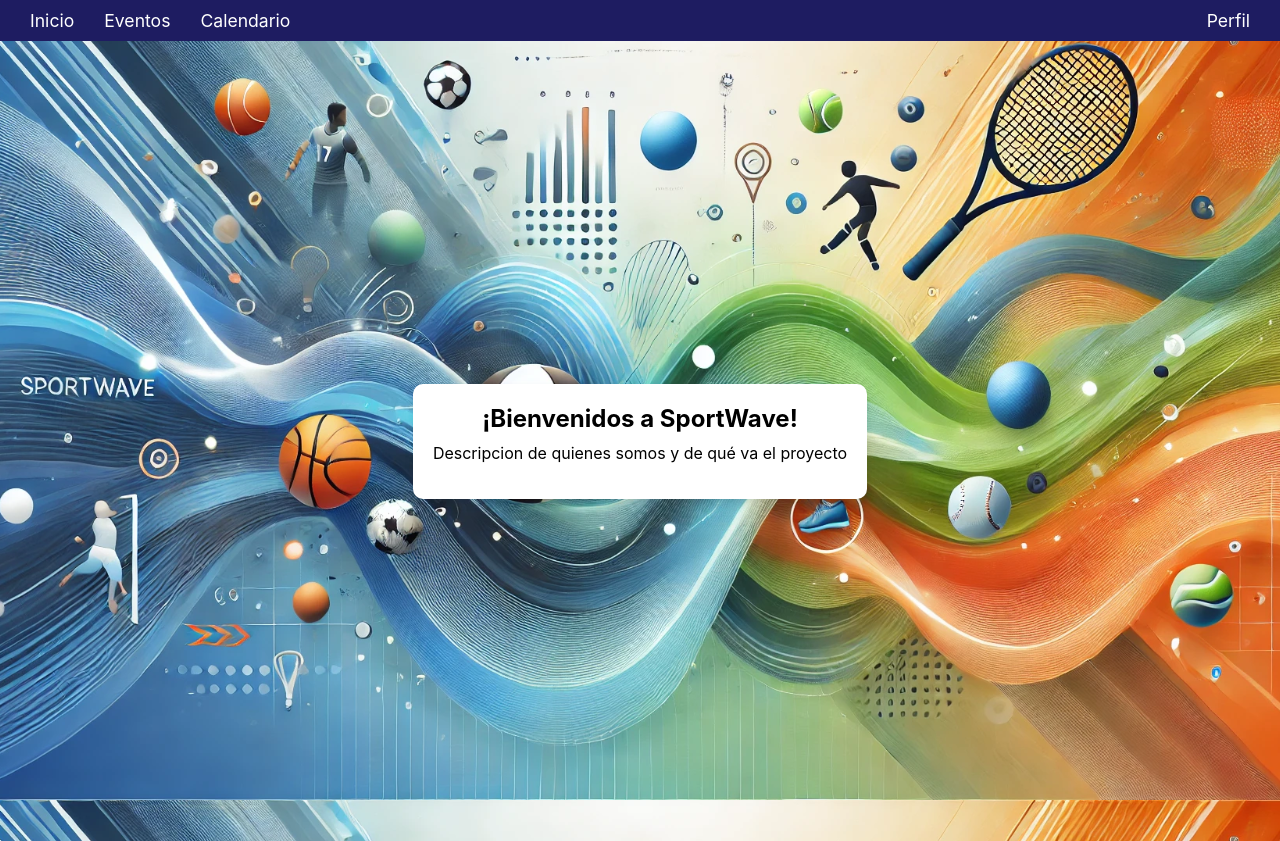
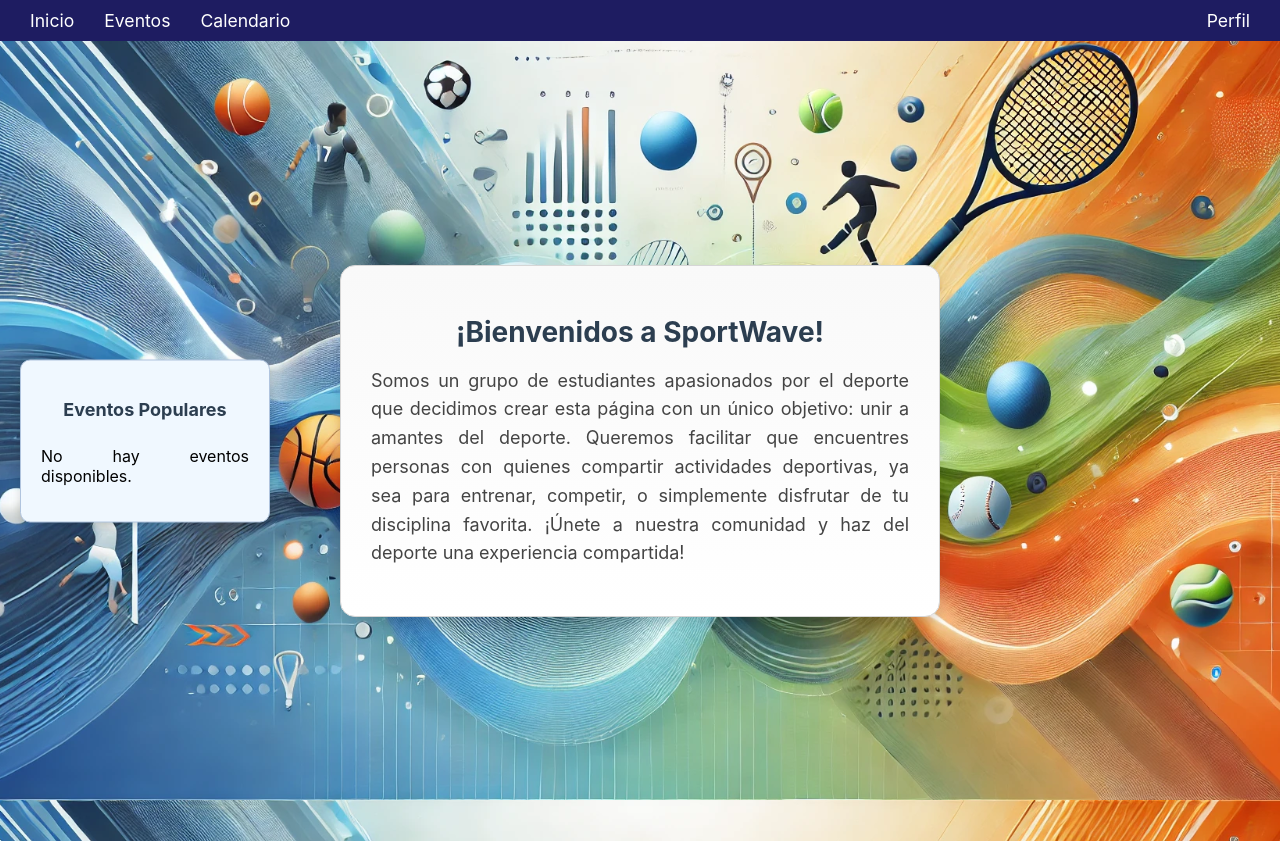
Before and after one commit to IvanGuerreroFdez/ProyectosIII, a React (Create React App) app in the folder proyectos3/: page / in a window 1280 px wide. Built offline with nearby package versions, Linux system fonts and the light colour scheme.

Commit message:
texto y eventos en HomePage

```diff
--- a/proyectos3/src/App.js
+++ b/proyectos3/src/App.js
@@ -1,4 +1,3 @@
-// App.js
 import { BrowserRouter as Router, Route, Routes, Link } from 'react-router-dom';
 import Eventos from './components/Eventos';
 import React, { useEffect, useState } from 'react';
@@ -13,10 +12,21 @@ import './App.css';
 
 function App() {
   const [isAuthenticated, setIsAuthenticated] = useState(false);
+  const [eventos, setEventos] = useState([]); // Estado global para eventos
 
+  // Cargar autenticaciÃ³n y eventos
   useEffect(() => {
     const user = Cookies.get('user');
     setIsAuthenticated(!!user);
+
+    const eventosGuardados = Cookies.get('eventos');
+    try {
+      const parsedEventos = eventosGuardados ? JSON.parse(eventosGuardados) : [];
+      setEventos(parsedEventos);
+    } catch (error) {
+      console.error('Error al cargar eventos:', error);
+      setEventos([]);
+    }
   }, []);
 
   const abrirMenu = () => {
@@ -29,10 +39,10 @@ function App() {
   return (
     <Router>
       <header>
-        <div id='boton1'>
-          <button onClick={abrirMenu} className='botonMenu' id='botonesMenu'> </button>
+        <div id="boton1">
+          <button onClick={abrirMenu} className="botonMenu" id="botonesMenu"> </button>
         </div>
-        <nav id='menu' className='menuDesplegable'>
+        <nav id="menu" className="menuDesplegable">
           <ul className="menuLeft">
             <li><Link to="/">Inicio</Link></li>
             <li><Link to="/eventos">Eventos</Link></li>
@@ -45,18 +55,13 @@ function App() {
                 Perfil
               </Link>
             </li>
-            {/* {!isAuthenticated && (
-              <>
-                <li><Link to="/login">Inicio Sesión</Link></li>
-                <li><Link to="/register">Registrarse</Link></li>
-              </>
-            )} */}
           </ul>
         </nav>
       </header>
 
       <Routes>
-        <Route path="/" element={<HomePage />} />
+        {/* Pasa los eventos como prop a HomePage */}
+        <Route path="/" element={<HomePage eventos={eventos} />} />
         <Route path="/login" element={<Login />} />
         <Route path="/register" element={<Registro />} />
         <Route
@@ -82,7 +87,6 @@ function App() {
               <Calendario />
             </RequireAuth>
           }
-
         />
       </Routes>
     </Router>
--- a/proyectos3/src/components/HomePage.jsx
+++ b/proyectos3/src/components/HomePage.jsx
@@ -1,15 +1,50 @@
-import React from 'react';
+import React, { useEffect, useState } from 'react';
 import '../styles/HomePage.css';
 
-const HomePage = () => (
+const HomePage = ({ eventos }) => {
+    const [eventosPopulares, setEventosPopulares] = useState([]);
+
+    useEffect(() => {
+        // Ordenar eventos por número de inscritos (popularidad)
+        const populares = [...eventos].sort(
+            (a, b) => (b.inscritos?.length || 0) - (a.inscritos?.length || 0)
+        );
+        setEventosPopulares(populares.slice(0, 5)); // Mostrar solo los 5 eventos más populares
+    }, [eventos]);
+
+    return (
         <div className="home-container">
+            {/* Caja de eventos populares */}
+            <div className="eventos-populares">
+                <h3>Eventos Populares</h3>
+                <ul>
+                    {eventosPopulares.length > 0 ? (
+                        eventosPopulares.map((evento) => (
+                            <li key={evento.id} className="evento-item">
+                                <strong>{evento.titulo}</strong> - {evento.inscritos?.length || 0} participantes
+                            </li>
+                        ))
+                    ) : (
+                        <p>No hay eventos disponibles.</p>
+                    )}
+                </ul>
+            </div>
+
+            {/* Caja principal centrada */}
             <div className="descripcion">
                 <div className="caja-descripcion">
                     <h1>¡Bienvenidos a SportWave!</h1>
-                <p>Descripcion de quienes somos y de qué va el proyecto</p>
+                    <p>
+                        Somos un grupo de estudiantes apasionados por el deporte que decidimos
+                        crear esta página con un único objetivo: unir a amantes del deporte. Queremos
+                        facilitar que encuentres personas con quienes compartir actividades deportivas,
+                        ya sea para entrenar, competir, o simplemente disfrutar de tu disciplina favorita.
+                        ¡Únete a nuestra comunidad y haz del deporte una experiencia compartida!
+                    </p>
                 </div>
             </div>
         </div>
     );
+};
 
 export default HomePage;
--- a/proyectos3/src/styles/HomePage.css
+++ b/proyectos3/src/styles/HomePage.css
@@ -1,28 +1,82 @@
-.descripcion{
+.home-container {
     display: flex;
-    align-items: center;
-    justify-content: center;
-    height: 100vh;
+    justify-content: center; /* Centrar horizontalmente */
+    align-items: center; /* Centrar verticalmente */
+    padding: 20px;
+    min-height: 100vh; /* Asegura que ocupe toda la altura de la pantalla */
+    position: relative;
 }
 
-.caja-descripcion {
-    background-color: white;
-    color: black;
-    padding: 20px;
-    border-radius: 10px;
-    box-shadow: 0px 4px 8px rgba(0, 0, 0, 0.1);
+.descripcion {
+    background-color: #ffffff; /* Fondo blanco elegante */
+    padding: 30px;
+    border-radius: 15px;
+    box-shadow: 0px 6px 12px rgba(0, 0, 0, 0.1); /* Sombra más prominente */
     max-width: 600px;
-    text-align: center;
+    text-align: justify; /* Justificación para el texto */
+    z-index: 1; /* Asegura que esté sobre otros elementos */
+    border: 1px solid #d6d6d6; /* Borde sutil */
+    background-image: linear-gradient(to bottom, #f9f9f9, #ffffff); /* Fondo con un degradado ligero */
 }
 
 .caja-descripcion h1 {
-    margin: 0;
-    font-size: 24px;
-    }
+    font-size: 28px;
+    font-weight: bold;
+    text-align: center;
+    color: #2c3e50;
+    margin-bottom: 15px;
+}
 
 .caja-descripcion p {
-    margin-top: 10px;
-    font-size: 16px;
+    font-size: 18px;
+    line-height: 1.6;
+    color: #444;
 }
 
-.home-container {}
+/* Caja de eventos populares */
+.eventos-populares {
+    position: absolute; /* Se posiciona en el lado izquierdo de la página */
+    top: 50%; /* Centrar verticalmente */
+    left: 20px; /* Espaciado desde el borde izquierdo */
+    transform: translateY(-50%); /* Ajuste para centrar perfectamente */
+    background-color: #f0f8ff; /* Azul claro sutil */
+    padding: 20px;
+    border-radius: 10px;
+    box-shadow: 0px 4px 10px rgba(0, 0, 0, 0.15); /* Sombra más prominente */
+    max-width: 250px;
+    text-align: justify; /* Justificación del texto */
+    border: 1px solid #b0c4de; /* Borde azul claro */
+}
+
+.eventos-populares h3 {
+    font-size: 18px;
+    font-weight: bold;
+    text-align: center;
+    color: #2c3e50;
+    margin-bottom: 10px;
+}
+
+.eventos-populares ul {
+    list-style: none;
+    padding: 0;
+    margin: 0;
+}
+
+.evento-item {
+    font-size: 16px;
+    margin-bottom: 10px;
+    color: #333;
+    transition: background-color 0.3s ease, color 0.3s ease;
+    border-bottom: 1px solid #ddd;
+    padding-bottom: 10px;
+}
+
+.evento-item:hover {
+    background-color: #e6f7ff; /* Azul claro al pasar el mouse */
+    color: #1e88e5;
+    cursor: pointer;
+}
+
+.evento-item:last-child {
+    border-bottom: none; /* Eliminar el borde del último elemento */
+}
```
Lines whose indentation alone changed are shown as unchanged.
